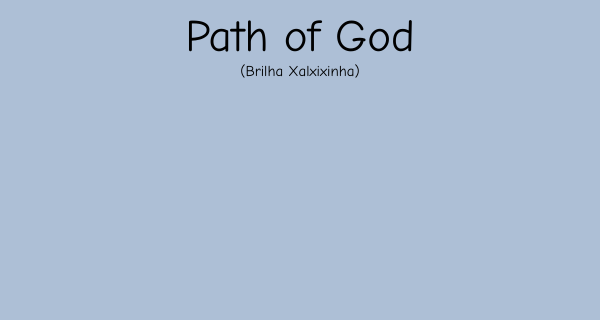
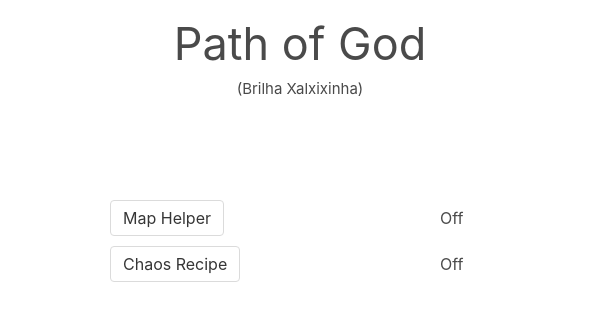
Before and after one commit to vkaike2/PathOfGod, an Electron app: page app/index.html in a window 600 px wide. Drawn offline with nearby package versions, Linux system fonts and the light colour scheme; no server answers.

Commit message:
Adicionando botões

```diff
--- a/app/css/Index/index.css
+++ b/app/css/Index/index.css
@@ -1,12 +1,10 @@
-body{
-    background-color: #adbfd6;
-}
-.texto-titulo{
-    font-family: "Comic Sans MS", cursive, sans-serif;
-}
 #titulo{
     font-size: 45px;
 }
 #subtitulo{
     font-size: 15px;
 }
+
+.container-index{
+    margin: 100px 100px 100px 100px;
+}
--- a/app/css/pathofgod.css
+++ b/app/css/pathofgod.css
@@ -6,6 +6,18 @@
     display: flex;
     flex-direction: row;
 }
-.flex-center{
+.flex-justify-center{
     justify-content: center;
 }
+
+.flex-align-center{
+    align-items: center;
+}
+
+.flex-justify-pace-betweens{
+    justify-content: space-between;
+}
+
+.flex-basis{
+    flex-basis: 50px;
+}
--- a/app/index.html
+++ b/app/index.html
@@ -3,22 +3,34 @@
 <head>
     <meta charset="utf-8" />
     <title>Path of God</title>
-    <!-- <link rel="stylesheet" type="text/css" href="./css/bulma.min.css"> -->
+    <link rel="stylesheet" type="text/css" href="./css/bulma.min.css">
     <link rel="stylesheet" type="text/css" href="./css/pathofgod.css">
     <link rel="stylesheet" type="text/css" href="./css/Index/index.css">
 </head>
 <body>
     <div class="container">
-        <div class="container-row flex-center">
-            <span id="titulo" class="texto-titulo">Path of God</span>
+        <div class="container-row flex-justify-center">
+            <span id="titulo">Path of God</span>
         </div>
-        <div class="container-row flex-center">
-            <span id="subtitulo" class="texto-titulo">(Brilha Xalxixinha)</span>
+        <div class="container-row flex-justify-center">
+            <span id="subtitulo">(Brilha Xalxixinha)</span>
         </div>
     </div>
-    <div class="container">
-        <div class="container-row">
-            <!-- <button class="button is-primary">Active Map Helper</button> -->
+
+    <div class="container container-index">
+        <div class="container">
+            <div class="container-row flex-align-center flex-justify-pace-betweens">
+                <button class="button">Map Helper</button>
+                <!-- <span></span> -->
+                <span id="map-label" class="flex-basis">Off</span>
+            </div>
+        </div>
+        <div class="container">
+            <div class="container-row flex-align-center flex-justify-pace-betweens">
+                <button class="button">Chaos Recipe</button>
+                <!-- <span></span> -->
+                <span id="recipe-label" class="flex-basis">Off</span>
+            </div>
         </div>
     </div>
     <script>
--- a/main.js
+++ b/main.js
@@ -10,7 +10,7 @@ app.on('ready', () => {
         width: 600,
         height: 800
     });
-    mainWindow.setMenu(null);
+    // mainWindow.setMenu(null);
     mainWindow.loadURL(`file://${__dirname}/app/index.html`);
 });
 
```
Also changed, not shown: modulos/input/map/inputMap.js (+48 -48 lines).
